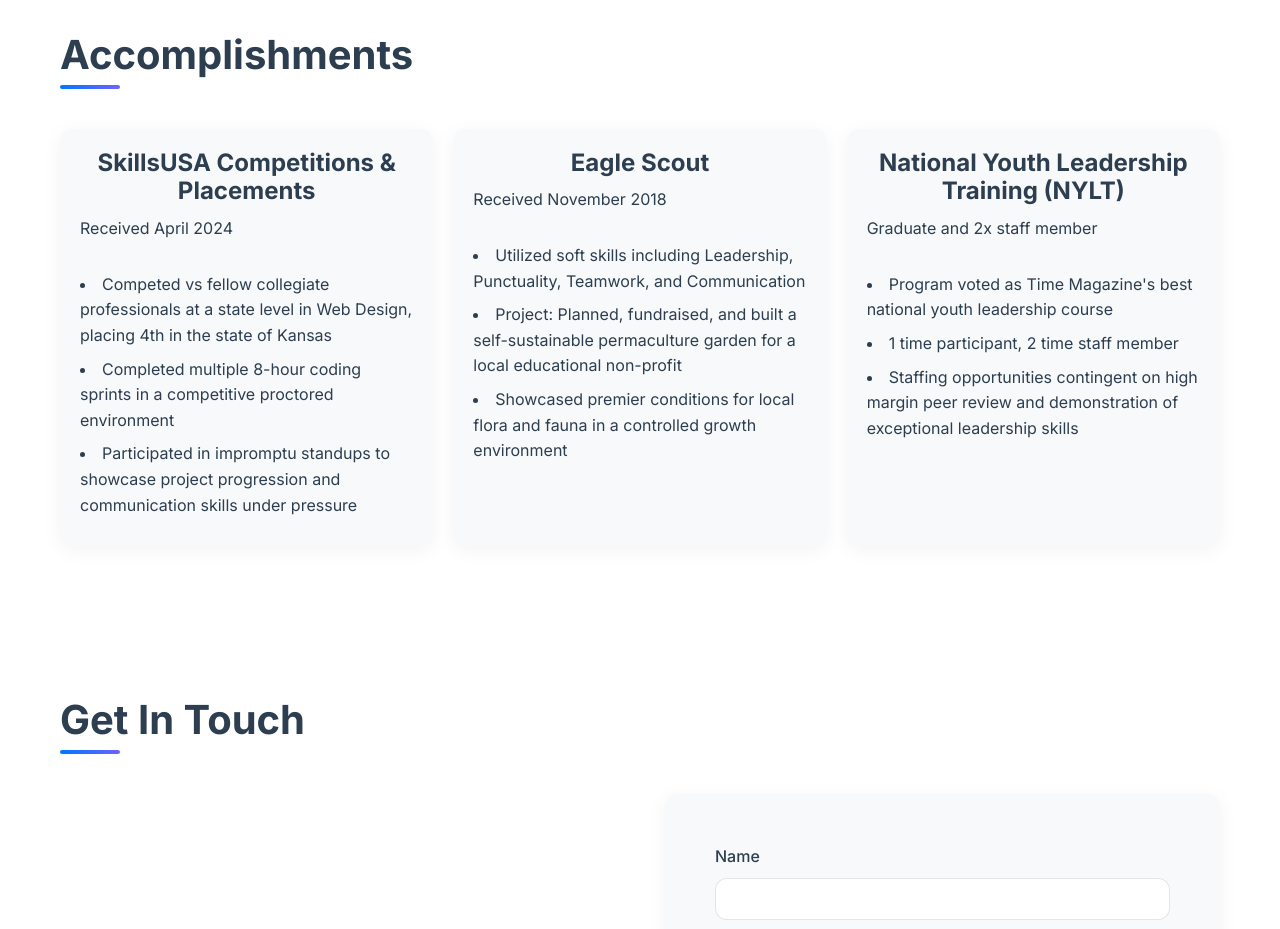
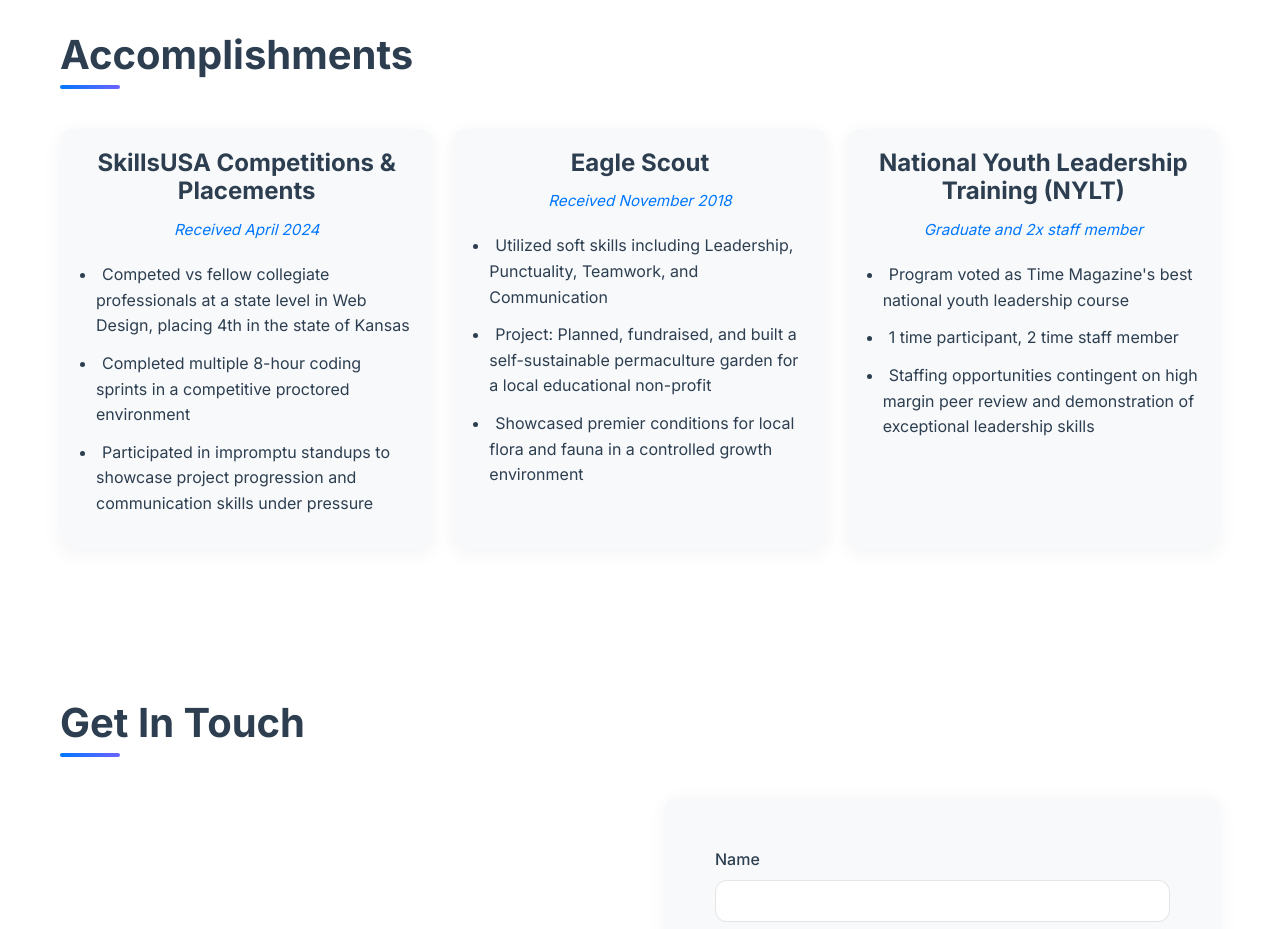
Before and after one commit to AsapTyme/portfolio, a plain HTML site: page index.html in a window 1280 px wide. Shown: the part 2940-3869 px from the top of the page. Drawn offline with Linux system fonts and the light colour scheme.

Commit message:
Forgot to stage these as well.

```diff
--- a/interactive.js
+++ b/interactive.js
@@ -179,7 +179,7 @@ document.addEventListener('DOMContentLoaded', function() {
             'Front-End Developer',
             'UI/UX Enthusiast',
             'Web Designer',
-            'Problem Solver'
+            'Swift Certified Developer'
         ];
 
         let currentPhraseIndex = 0;
--- a/styles.css
+++ b/styles.css
@@ -499,17 +499,45 @@ section {
 }
 
 /* Accomplishments Section */
-.accomplishments-grid {
-    grid-template-columns: repeat(auto-fit, minmax(350px, 1fr));
-}
-
 .accomplishments-grid .bento-item {
     display: flex;
     flex-direction: column;
+    min-height: 24rem; /* Set a minimum height for all boxes */
 }
 
 .accomplishments-grid h3 {
-    margin-bottom: var(--spacing-small);
+    text-align: center;
+    margin-bottom: 0.75rem;
+}
+
+.accomplishment-date {
+    text-align: center;
+    font-style: italic;
+    color: var(--primary-color);
+    margin-bottom: 1.25rem;
+    font-size: 0.95rem;
+    height: 1.5rem; /* Fixed height for the date area */
+    display: flex;
+    align-items: center;
+    justify-content: center;
+}
+
+.accomplishments-grid ul {
+    list-style-position: inside;
+    margin-top: 0;
+    flex-grow: 1; /* Allow the list to grow and fill the space */
+}
+
+.accomplishments-grid li {
+    margin-bottom: 0.75rem;
+    text-align: left;
+    padding-left: 1rem;
+    text-indent: -1rem;
+}
+
+/* For dark mode */
+.dark-mode .accomplishment-date {
+    color: var(--secondary-color);
 }
 
 /* Contact Section */
```
